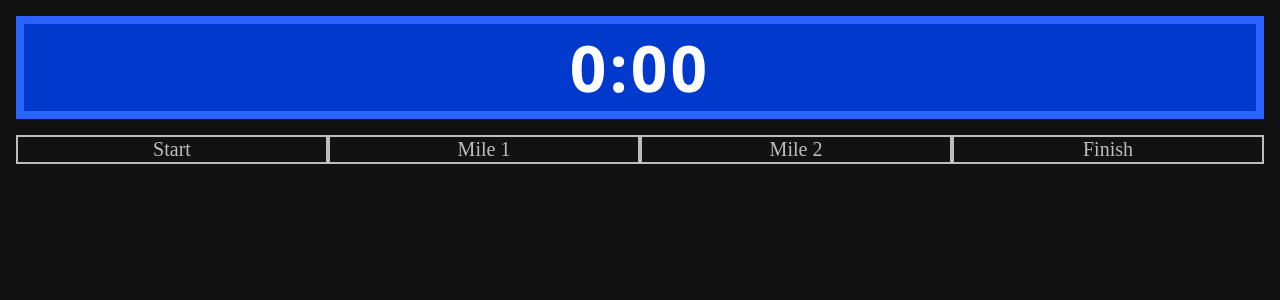
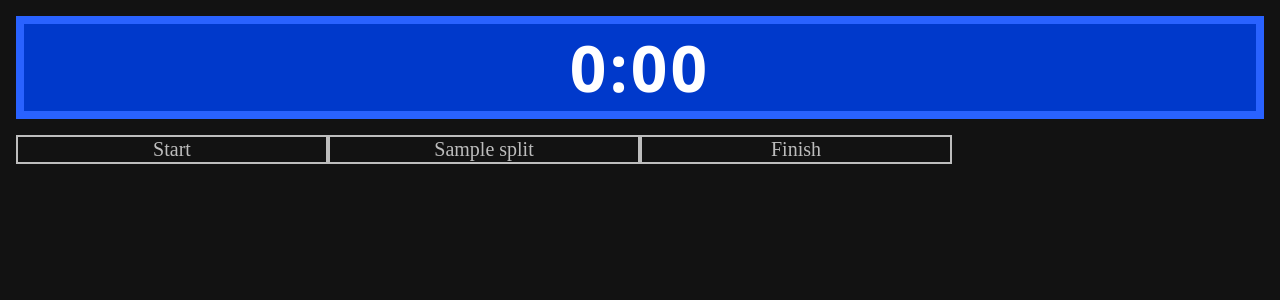
Before and after one commit to FlantasticDan/scorebox-cross-country, a Python web app: template flask/templates/timekeeper.html in a window 1280 px wide. Shown: the top 300 px of the page. Run offline with Jinja, Linux system fonts and the light colour scheme; the template is opened without the code that fills it: most values are stand-ins (such as "Sample title", 1, 10 or a date in 2020); some web fonts are replaced.

Commit message:
Variable Splits Timekeeper Navigation

```diff
--- a/flask/main.py
+++ b/flask/main.py
@@ -33,7 +33,7 @@ def initialize():
 @app.route('/timekeeper')
 def timekeeper():
     global MANAGER
-    return render_template('timekeeper.html', runners=MANAGER.runners)
+    return render_template('timekeeper.html', runners=MANAGER.runners, splits=MANAGER.split_labels)
 
 @socketio.on('event-request')
 def update_client(data):
--- a/flask/static/timekeeper.js
+++ b/flask/static/timekeeper.js
@@ -1,22 +1,18 @@
 const navStart = document.getElementById('nav-start')
-const navMileOne = document.getElementById('nav-mile-one')
-const navMileTwo = document.getElementById('nav-mile-two')
+const navSplits = document.getElementsByClassName('nav-splits')
 const navFinish = document.getElementById('nav-finish')
 
 const start = document.getElementById('start')
-const mileOne = document.getElementById('mile-one')
-const mileTwo = document.getElementById('mile-two')
+const splitGrids = document.getElementsByClassName('split-grid')
 const finish = document.getElementById('finish')
 
 function resetNav() {
     navStart.classList.remove('checked')
-    navMileOne.classList.remove('checked')
-    navMileTwo.classList.remove('checked')
+    Array.from(navSplits).forEach(splitBtn => splitBtn.classList.remove('checked'))
     navFinish.classList.remove('checked')
 
     start.classList.add('hide')
-    mileOne.classList.add('hide')
-    mileTwo.classList.add('hide')
+    Array.from(splitGrids).forEach(splitGrid => splitGrid.classList.add('hide'))
     finish.classList.add('hide')
 }
 
@@ -26,22 +22,16 @@ navStart.onclick = () => {
     start.classList.remove('hide')
 }
 
-navMileOne.onclick = () => {
-    resetNav()
-    navMileOne.classList.add('checked')
-    mileOne.classList.remove('hide')
-}
-
-navMileTwo.onclick = () => {
-    resetNav()
-    navMileTwo.classList.add('checked')
-    mileTwo.classList.remove('hide')
-}
-
 navFinish.onclick = () => {
     resetNav()
     navFinish.classList.add('checked')
     finish.classList.remove('hide')
+}
+
+function navSplitBtn(btn) {
+    resetNav()
+    btn.classList.add('checked')
+    splitGrids[parseInt(btn.dataset.splitindex)].classList.remove('hide')
 }
 
 // Huge shout out to Jake Archibald for this work of brilliance
--- a/flask/templates/timekeeper.html
+++ b/flask/templates/timekeeper.html
@@ -21,8 +21,9 @@
 
             <div id="menu">
                 <button id="nav-start" class="menu-btn">Start</button>
-                <button id="nav-mile-one" class="menu-btn">Mile 1</button>
-                <button id="nav-mile-two" class="menu-btn">Mile 2</button>
+                {% for split in splits %}
+                <button id="nav-{{loop.index0}}" class="menu-btn nav-splits" data-splitindex="{{loop.index0}}" onclick="navSplitBtn(this)">{{split}}</button>
+                {% endfor %}
                 <button id="nav-finish" class="menu-btn">Finish</button>
             </div>
         </div>
@@ -37,23 +38,16 @@
 
         </div>
 
-        <div id="mile-one" class="btn-grid hide">
+        {% for split in splits %}
+        <div id="split-{{loop.index0}}" class="btn-grid hide split-grid">
             {% for runner in runners %}
-            <button disabled class="grid-btn" id="mile-one-btn-{{runner.runner_index}}" data-runnerIndex="{{runner.runner_index}}" onclick="splitMileOne(this)">
+            <button disabled class="grid-btn" id="split{{loop.index0}}-btn-{{runner.runner_index}}" data-runnerIndex="{{runner.runner_index}}" onclick="splitMileOne(this)">
                 <span class="jersey-number">{{runner.jersey}}</span><br>
-                <span class="runner-clock" id="mile-one-clock-{{runner.runner_index}}">0:00</span>
+                <span class="runner-clock" id="split{{loop.index0}}-clock-{{runner.runner_index}}">0:00</span>
             </button>
             {% endfor %}
         </div>
-
-        <div id="mile-two" class="btn-grid hide">
-            {% for runner in runners %}
-            <button disabled class="grid-btn" id="mile-two-btn-{{runner.runner_index}}" data-runnerIndex="{{runner.runner_index}}"  onclick="splitMileTwo(this)">
-                <span class="jersey-number">{{runner.jersey}}</span><br>
-                <span class="runner-clock" id="mile-two-clock-{{runner.runner_index}}">0:00</span>
-            </button>
-            {% endfor %}
-        </div>
+        {% endfor %}
 
         <div id="finish" class="btn-grid hide">
             {% for runner in runners %}
```
